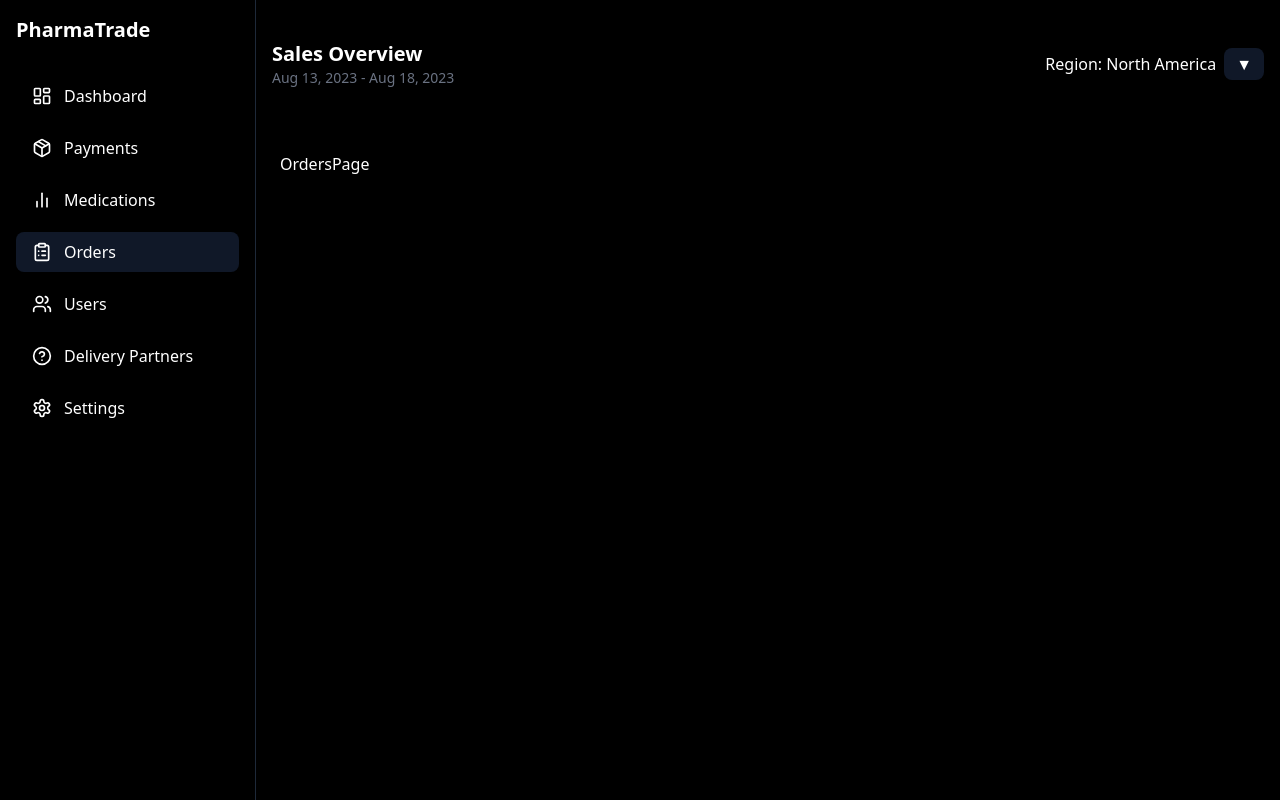
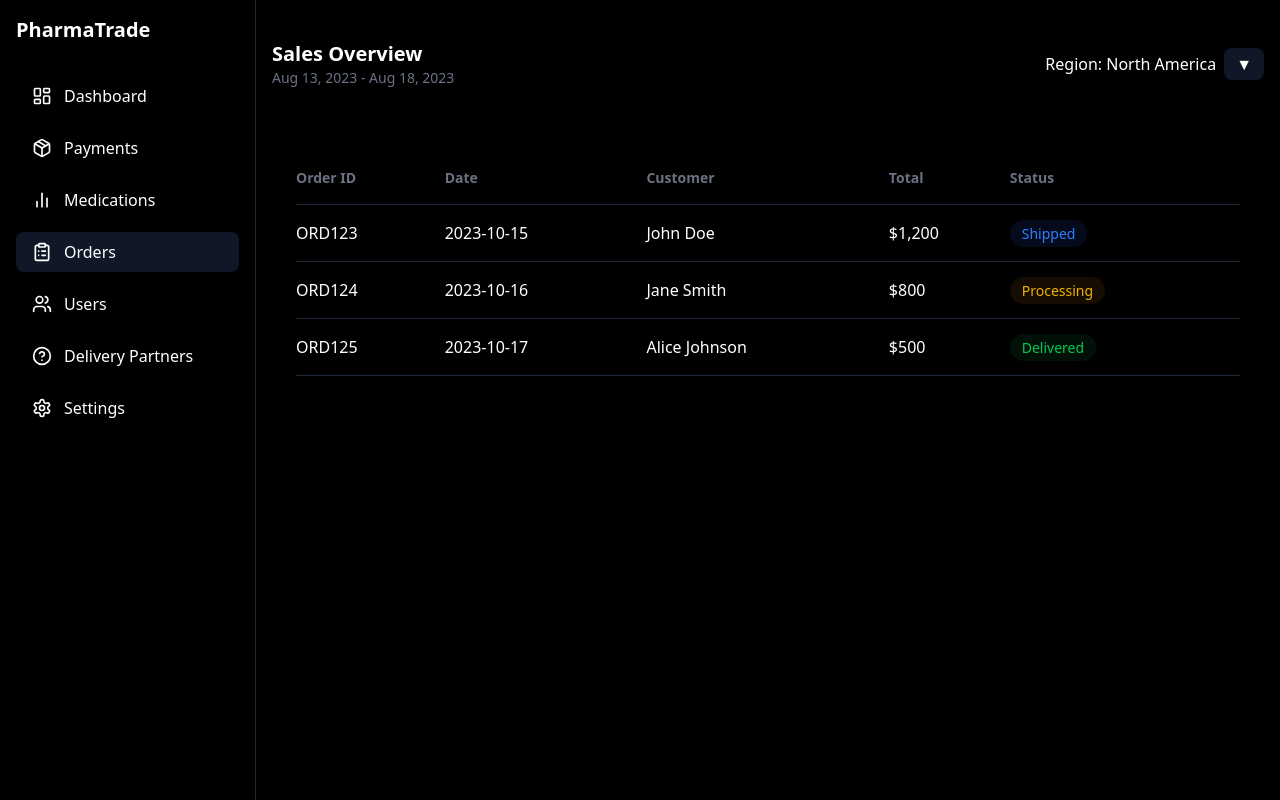
Before and after one commit to johnkrator/medication-order-delivery-system-frontend, a React (Vite) app: page /orders in a window 1280 px wide. Built offline with nearby package versions, Linux system fonts and the light colour scheme.

Commit message:
components refactor

```diff
--- a/src/pages/MedicationPage.tsx
+++ b/src/pages/MedicationPage.tsx
@@ -1,7 +1,72 @@
-const MedicationPage = () => {
+import {FC} from "react";
+
+interface Medication {
+    id: string;
+    name: string;
+    quantity: number;
+    price: string;
+    status: "In Stock" | "Out of Stock";
+}
+
+const MedicationPage: FC = () => {
+    const medicationData: Medication[] = [
+        {
+            id: "MED001",
+            name: "Paracetamol",
+            quantity: 100,
+            price: "$5.00",
+            status: "In Stock",
+        },
+        {
+            id: "MED002",
+            name: "Amoxicillin",
+            quantity: 50,
+            price: "$10.00",
+            status: "In Stock",
+        },
+        {
+            id: "MED003",
+            name: "Ibuprofen",
+            quantity: 0,
+            price: "$7.50",
+            status: "Out of Stock",
+        },
+    ];
+
     return (
-        <div>
-            SalesPage
+        <div className="overflow-x-auto p-4">
+            <table className="w-full min-w-[600px]">
+                <thead>
+                <tr className="text-gray-500 text-sm border-b border-gray-800">
+                    <th className="text-left pb-4">Medication ID</th>
+                    <th className="text-left pb-4">Name</th>
+                    <th className="text-left pb-4">Quantity</th>
+                    <th className="text-left pb-4 hidden md:table-cell">Price</th>
+                    <th className="text-left pb-4">Status</th>
+                </tr>
+                </thead>
+                <tbody>
+                {medicationData.map((medication) => (
+                    <tr key={medication.id} className="border-b border-gray-800">
+                        <td className="py-4">{medication.id}</td>
+                        <td>{medication.name}</td>
+                        <td>{medication.quantity}</td>
+                        <td className="hidden md:table-cell">{medication.price}</td>
+                        <td>
+                                <span
+                                    className={`px-3 py-1 rounded-full text-sm ${
+                                        medication.status === "In Stock"
+                                            ? "bg-green-900/20 text-green-500"
+                                            : "bg-red-900/20 text-red-500"
+                                    }`}
+                                >
+                                    {medication.status}
+                                </span>
+                        </td>
+                    </tr>
+                ))}
+                </tbody>
+            </table>
         </div>
     );
 };
--- a/src/pages/OrdersPage.tsx
+++ b/src/pages/OrdersPage.tsx
@@ -1,7 +1,74 @@
-const OrdersPage = () => {
+import {FC} from "react";
+
+interface Order {
+    id: string;
+    date: string;
+    customer: string;
+    total: string;
+    status: "Shipped" | "Processing" | "Delivered";
+}
+
+const OrdersPage: FC = () => {
+    const orderData: Order[] = [
+        {
+            id: "ORD123",
+            date: "2023-10-15",
+            customer: "John Doe",
+            total: "$1,200",
+            status: "Shipped",
+        },
+        {
+            id: "ORD124",
+            date: "2023-10-16",
+            customer: "Jane Smith",
+            total: "$800",
+            status: "Processing",
+        },
+        {
+            id: "ORD125",
+            date: "2023-10-17",
+            customer: "Alice Johnson",
+            total: "$500",
+            status: "Delivered",
+        },
+    ];
+
     return (
-        <div>
-            OrdersPage
+        <div className="overflow-x-auto p-4">
+            <table className="w-full min-w-[600px]">
+                <thead>
+                <tr className="text-gray-500 text-sm border-b border-gray-800">
+                    <th className="text-left pb-4">Order ID</th>
+                    <th className="text-left pb-4">Date</th>
+                    <th className="text-left pb-4 hidden md:table-cell">Customer</th>
+                    <th className="text-left pb-4">Total</th>
+                    <th className="text-left pb-4">Status</th>
+                </tr>
+                </thead>
+                <tbody>
+                {orderData.map((order) => (
+                    <tr key={order.id} className="border-b border-gray-800">
+                        <td className="py-4">{order.id}</td>
+                        <td>{order.date}</td>
+                        <td className="hidden md:table-cell">{order.customer}</td>
+                        <td>{order.total}</td>
+                        <td>
+                                <span
+                                    className={`px-3 py-1 rounded-full text-sm ${
+                                        order.status === "Shipped"
+                                            ? "bg-blue-900/20 text-blue-500"
+                                            : order.status === "Processing"
+                                                ? "bg-yellow-900/20 text-yellow-500"
+                                                : "bg-green-900/20 text-green-500"
+                                    }`}
+                                >
+                                    {order.status}
+                                </span>
+                        </td>
+                    </tr>
+                ))}
+                </tbody>
+            </table>
         </div>
     );
 };
--- a/src/pages/PaymentPage.tsx
+++ b/src/pages/PaymentPage.tsx
@@ -1,7 +1,74 @@
-const PaymentPage = () => {
+import {FC} from "react";
+
+interface Payment {
+    id: string;
+    date: string;
+    amount: string;
+    status: "Completed" | "Pending" | "Failed";
+    customer: string;
+}
+
+const PaymentPage: FC = () => {
+    const paymentData: Payment[] = [
+        {
+            id: "PAY123",
+            date: "2023-10-15",
+            amount: "$1,200",
+            status: "Completed",
+            customer: "John Doe",
+        },
+        {
+            id: "PAY124",
+            date: "2023-10-16",
+            amount: "$800",
+            status: "Pending",
+            customer: "Jane Smith",
+        },
+        {
+            id: "PAY125",
+            date: "2023-10-17",
+            amount: "$500",
+            status: "Failed",
+            customer: "Alice Johnson",
+        },
+    ];
+
     return (
-        <div>
-            InventoryPage
+        <div className="overflow-x-auto p-4">
+            <table className="w-full min-w-[600px]">
+                <thead>
+                <tr className="text-gray-500 text-sm border-b border-gray-800">
+                    <th className="text-left pb-4">Payment ID</th>
+                    <th className="text-left pb-4">Date</th>
+                    <th className="text-left pb-4">Amount</th>
+                    <th className="text-left pb-4">Status</th>
+                    <th className="text-left pb-4 hidden md:table-cell">Customer</th>
+                </tr>
+                </thead>
+                <tbody>
+                {paymentData.map((payment) => (
+                    <tr key={payment.id} className="border-b border-gray-800">
+                        <td className="py-4">{payment.id}</td>
+                        <td>{payment.date}</td>
+                        <td>{payment.amount}</td>
+                        <td>
+                                <span
+                                    className={`px-3 py-1 rounded-full text-sm ${
+                                        payment.status === "Completed"
+                                            ? "bg-green-900/20 text-green-500"
+                                            : payment.status === "Pending"
+                                                ? "bg-yellow-900/20 text-yellow-500"
+                                                : "bg-red-900/20 text-red-500"
+                                    }`}
+                                >
+                                    {payment.status}
+                                </span>
+                        </td>
+                        <td className="hidden md:table-cell">{payment.customer}</td>
+                    </tr>
+                ))}
+                </tbody>
+            </table>
         </div>
     );
 };
--- a/src/pages/UsersPage.tsx
+++ b/src/pages/UsersPage.tsx
@@ -1,7 +1,56 @@
-const UsersPage = () => {
+import {FC} from "react";
+
+interface User {
+    id: string;
+    name: string;
+    email: string;
+    role: string;
+}
+
+const UsersPage: FC = () => {
+    const userData: User[] = [
+        {
+            id: "USER001",
+            name: "John Doe",
+            email: "john.doe@example.com",
+            role: "Admin",
+        },
+        {
+            id: "USER002",
+            name: "Jane Smith",
+            email: "jane.smith@example.com",
+            role: "User",
+        },
+        {
+            id: "USER003",
+            name: "Alice Johnson",
+            email: "alice.johnson@example.com",
+            role: "User",
+        },
+    ];
+
     return (
-        <div>
-            CustomersPage
+        <div className="overflow-x-auto p-4">
+            <table className="w-full min-w-[600px]">
+                <thead>
+                <tr className="text-gray-500 text-sm border-b border-gray-800">
+                    <th className="text-left pb-4">User ID</th>
+                    <th className="text-left pb-4">Name</th>
+                    <th className="text-left pb-4">Email</th>
+                    <th className="text-left pb-4 hidden md:table-cell">Role</th>
+                </tr>
+                </thead>
+                <tbody>
+                {userData.map((user) => (
+                    <tr key={user.id} className="border-b border-gray-800">
+                        <td className="py-4">{user.id}</td>
+                        <td>{user.name}</td>
+                        <td>{user.email}</td>
+                        <td className="hidden md:table-cell">{user.role}</td>
+                    </tr>
+                ))}
+                </tbody>
+            </table>
         </div>
     );
 };
```
